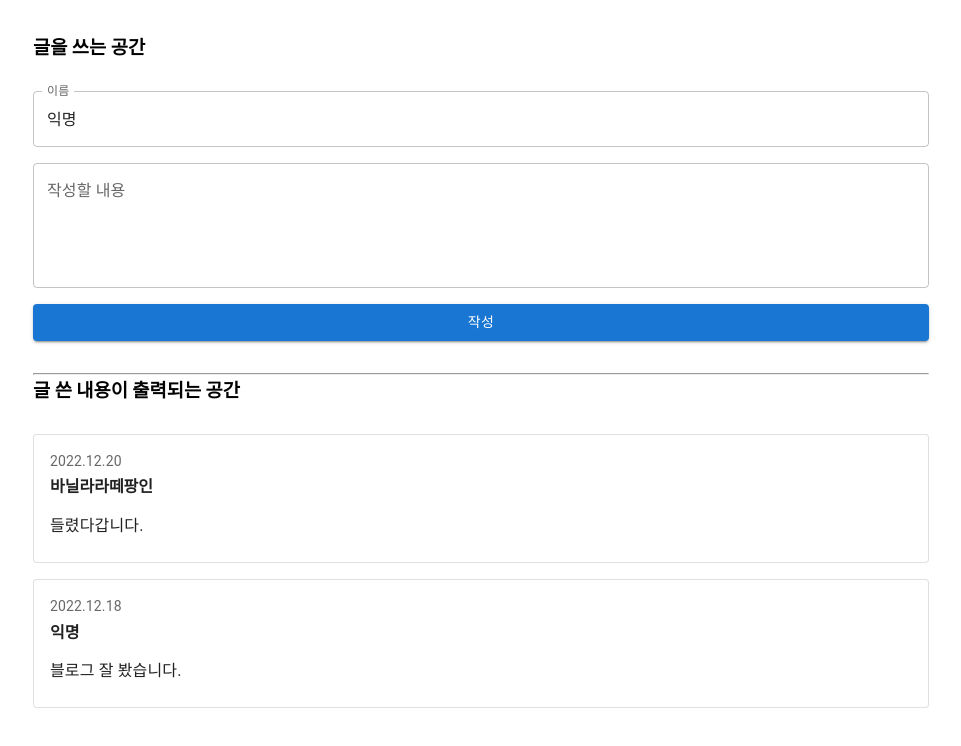
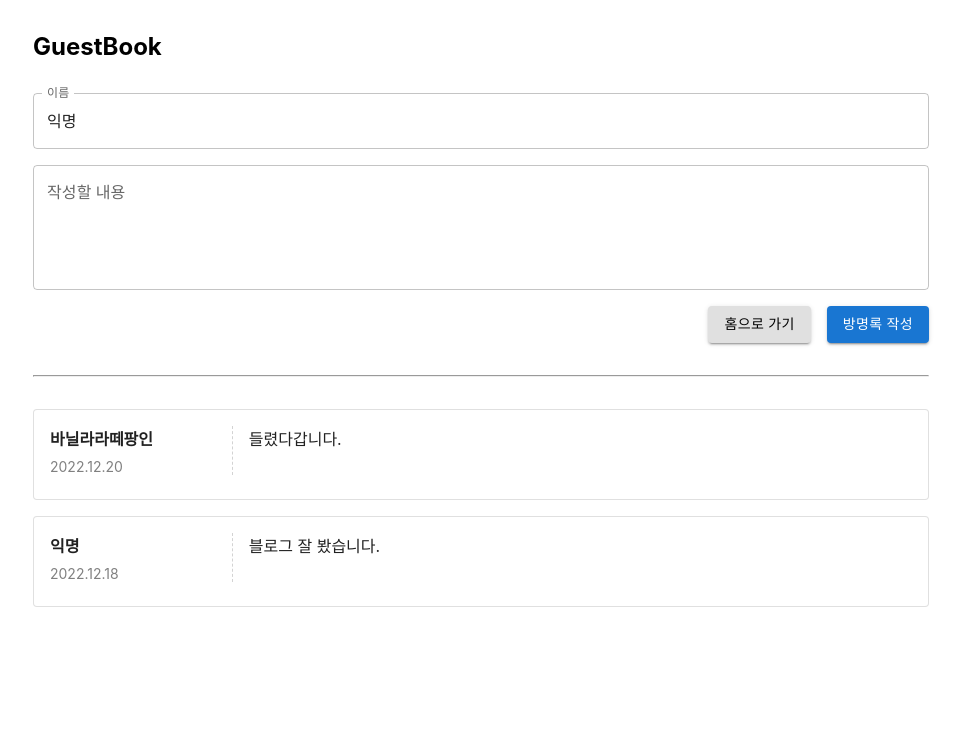
Before and after one commit to SunKyeong-Lee/mini-react-blog, a React (Create React App) app: page /guest in a window 1280 px wide. Shown: the top 746 px of the page, without its empty margins (159-1120 px from the left). Built offline with nearby package versions, Linux system fonts and the light colour scheme; no server answers.

Commit message:
방명록

```diff
--- a/src/components/GuestList.jsx
+++ b/src/components/GuestList.jsx
@@ -5,26 +5,43 @@ const GuestList = (props) => {
   const { guest } = props;
 
   return (
-    <StyledCard variant="outlined" sx={{ mb: 2 }}>
-      <CardContent>
-        <Typography sx={{ fontSize: 14 }} color="text.secondary" gutterBottom>
-          {guest.date}
-        </Typography>
-        <Typography variant="h5" component="div" sx={{ mb: 2 }}>
-          {guest.name}
-        </Typography>
-        <Typography>{guest.text}</Typography>
-      </CardContent>
-    </StyledCard>
+    <Card variant="outlined" sx={{ mb: 2 }}>
+      <StyledCardContent>
+        <div>
+          <div className="name">{guest.name}</div>
+          <div className="date">{guest.date}</div>
+        </div>
+        <div>{guest.text}</div>
+      </StyledCardContent>
+    </Card>
   );
 };
 
 export default GuestList;
 
-const StyledCard = styled(Card)`
+const StyledCardContent = styled(CardContent)`
   white-space: pre-wrap;
-  .MuiTypography-h5 {
-    font-size: 1rem;
+  display: flex;
+  > div {
+    &:first-child {
+      padding-right: 1rem;
+      border-right: 1px dashed lightgray;
+      flex: 1;
+    }
+    &:last-child {
+      padding-left: 1rem;
+      flex: 4;
+    }
+  }
+  .css-46bh2p-MuiCardContent-root:last-child {
+    padding: 0;
+  }
+  .name {
     font-weight: bold;
   }
+  .date {
+    font-size: 14px;
+    color: gray;
+    margin-top: 0.5rem;
+  }
 `;
--- a/src/pages/Guest.jsx
+++ b/src/pages/Guest.jsx
@@ -3,10 +3,11 @@ import Stack from "@mui/material/Stack";
 import TextField from "@mui/material/TextField";
 import Button from "@mui/material/Button";
 
-import { useState } from "react";
+import { useRef, useState } from "react";
 import { useDispatch, useSelector } from "react-redux";
 import { addGuest } from "../modules/guest";
 import GuestList from "../components/GuestList";
+import { useNavigate } from "react-router-dom";
 
 const Guest = () => {
   // 리덕스를 이용하여 guest의 값 가져오기
@@ -18,24 +19,27 @@ const Guest = () => {
   const [name, setName] = useState("익명");
   const [text, setText] = useState("");
 
+  const navigate = useNavigate();
+  const inputRef = useRef();
+
   const onsubmit = (e) => {
     e.preventDefault();
     if (text == "") {
       alert("내용을 작성해주세요");
       return;
     }
-    // 스페이스바만 눌렀을 때도 추가
     dispatch(
       addGuest({
         name: name,
         text: text,
       })
     );
+    inputRef.current.value = "";
   };
 
   return (
     <Wrap>
-      <h3>글을 쓰는 공간</h3>
+      <h2>GuestBook</h2>
       <StyledForm onSubmit={onsubmit}>
         <Stack spacing={2}>
           {currentUser ? (
@@ -60,24 +64,38 @@ const Guest = () => {
           <TextField
             label="작성할 내용"
             multiline
+            inputRef={inputRef}
             rows={4}
             onChange={(e) => {
               setText(e.target.value);
             }}
           />
           {/** 버튼을 클릭했을 때, 리듀서에 내용을 추가 */}
-          <Button variant="contained" type="submit">
-            작성
-          </Button>
+          <div className="button-wrap">
+            <Button
+              variant="contained"
+              color="inherit"
+              onClick={() => {
+                navigate("/");
+              }}
+            >
+              홈으로 가기
+            </Button>
+            <Button variant="contained" type="submit">
+              방명록 작성
+            </Button>
+          </div>
         </Stack>
       </StyledForm>
       <hr />
-      <h3>글 쓴 내용이 출력되는 공간</h3>
-      <CartList>
-        {guestList.slice(0).reverse().map((guest) => (
-          <GuestList key={guest.guestId} guest={guest} />
-        ))}
-      </CartList>
+      <CardList>
+        {guestList
+          .slice(0)
+          .reverse()
+          .map((guest) => (
+            <GuestList key={guest.guestId} guest={guest} />
+          ))}
+      </CardList>
     </Wrap>
   );
 };
@@ -94,8 +112,15 @@ const Wrap = styled.div`
 
 const StyledForm = styled.form`
   margin: 2rem 0;
+  .button-wrap {
+    display: flex;
+    margin-left: auto;
+    button {
+      margin-left: 1rem;
+    }
+  }
 `;
 
-const CartList = styled.div`
+const CardList = styled.div`
   margin: 2rem 0;
 `;
```
